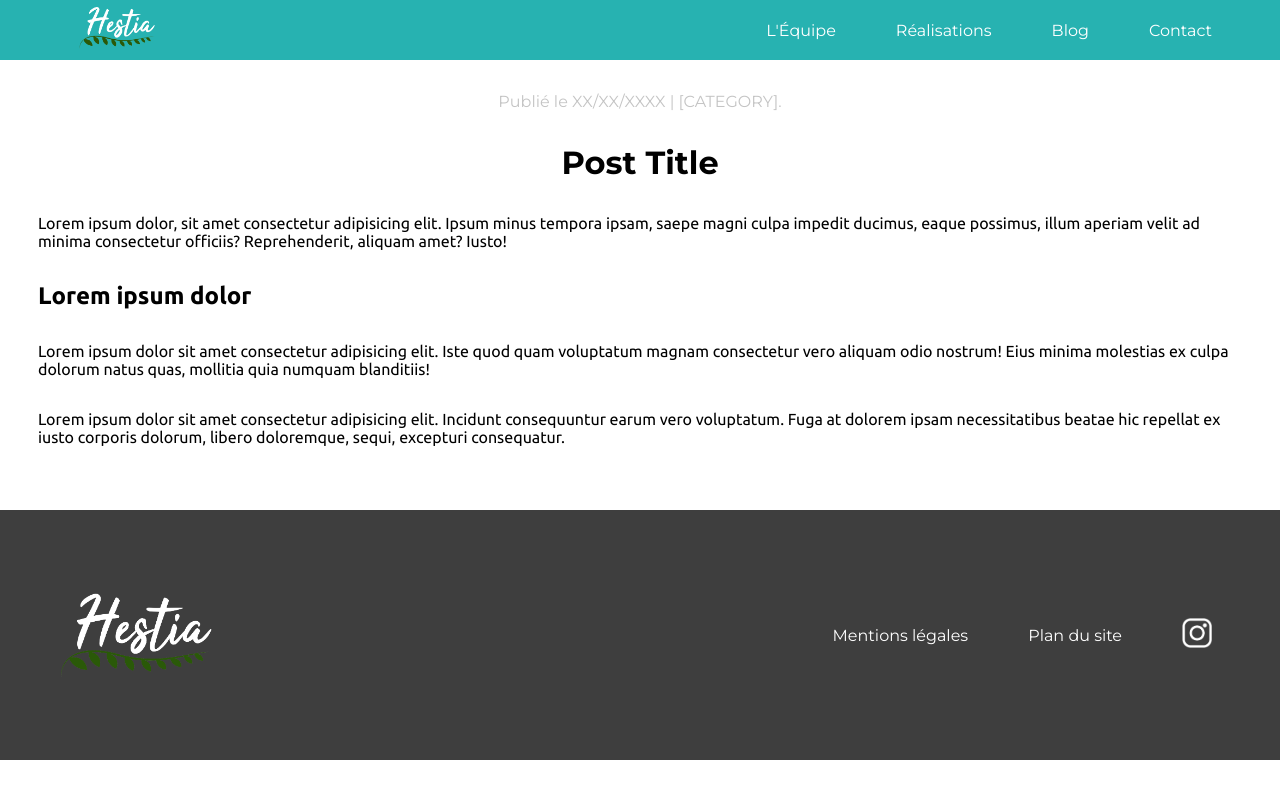
After one commit to dongjounkim/Hestia-website, a PHP site: page /single.html in a window 1280 px wide. The commit adds this page. Run offline with PHP 8.4, Linux system fonts and the light colour scheme.

Commit message:
temp final

```diff
--- /dev/null
+++ b/single.html
@@ -0,0 +1,53 @@
+<!DOCTYPE html>
+<html lang="fr">
+
+<head>
+    <meta charset="UTF-8">
+    <meta http-equiv="X-UA-Compatible" content="IE=edge">
+    <meta name="viewport" content="width=device-width, initial-scale=1.0">
+    <title>Document</title>
+    <link rel="stylesheet" href="styles/styles.css">
+</head>
+
+<body>
+    <nav class="mainMenu">
+        <div class="wrapper">
+            <a href="/"><img src="img/hestia_logo_blanc.png" alt="Hestia Logo" title="Accueil"></a>
+            <ul>
+                <li><a href="">Contact</a></li>
+                <li><a href="">Blog</a></li>
+                <li><a href="">Réalisations</a></li>
+                <li><a href="">L'Équipe</a></li>
+            </ul>
+        </div>
+    </nav>
+    <div class="main wrapper">
+        <div class="post">
+            <p class="post-info">
+                Publié le XX/XX/XXXX | [CATEGORY].
+            </p>
+            <h1 class="post-title">Post Title</h1>
+            <div class="post-content">
+                <p>Lorem ipsum dolor, sit amet consectetur adipisicing elit. Ipsum minus tempora ipsam, saepe magni culpa impedit ducimus, eaque possimus, illum aperiam velit ad minima consectetur officiis? Reprehenderit, aliquam amet? Iusto!</p>
+                <h2>Lorem ipsum dolor</h2>
+                <p>Lorem ipsum dolor sit amet consectetur adipisicing elit. Iste quod quam voluptatum magnam consectetur vero aliquam odio nostrum! Eius minima molestias ex culpa dolorum natus quas, mollitia quia numquam blanditiis!</p>
+                <p>Lorem ipsum dolor sit amet consectetur adipisicing elit. Incidunt consequuntur earum vero voluptatum. Fuga at dolorem ipsam necessitatibus beatae hic repellat ex iusto corporis dolorum, libero doloremque, sequi, excepturi consequatur.</p>
+            </div>
+        </div>
+    </div>
+    <footer>
+        <div class="wrapper">
+            <img src="/img/hestia_logo_blanc.png" alt="">
+            <nav class="legal">
+                <ul>
+                    <li><a href="#">Mentions légales</a></li>
+                    <li><a href="#">Plan du site</a></li>
+                    <li><a href="https://www.instagram.com/" target="_blank" title="Instagram"><img src="/img/insta.png"
+                                class="sns" alt=""></a></li>
+                </ul>
+            </nav>
+        </div>
+    </footer>
+</body>
+
+</html>
--- a/styles/styles.css
+++ b/styles/styles.css
@@ -231,3 +231,27 @@ footer img {
 .sns:hover {
     transform: scale(1.2);
 }
+
+.post-title {
+    font-size: 2rem;
+    text-align: center;
+    margin-top: 2rem;
+}
+
+.post-content {
+    font-family: 'Ubuntu', sans-serif;
+}
+
+.post-info {
+    margin-top: 2rem;
+    text-align: center;
+    color: #C4C4C4;
+}
+
+.post-content, .post-content p, .post-content h2 {
+    margin-top: 2rem;
+}
+
+.post-content {
+    margin-bottom: 4rem;
+}
```
